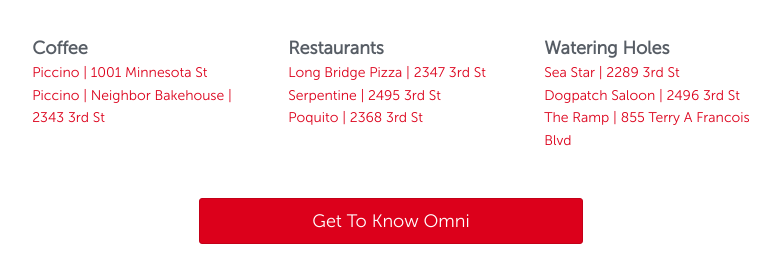
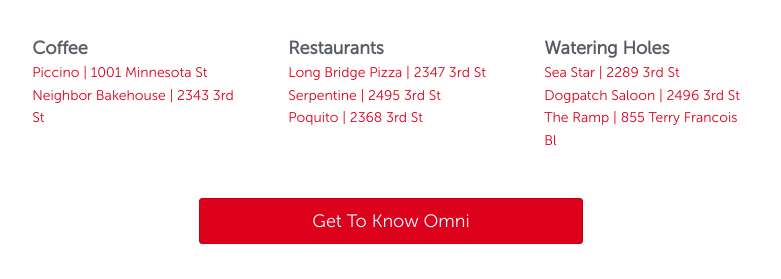
Before and after one commit to craigsmith24/omni-web-local, a Jekyll site: the page built from san-francisco/the-dogpatch.markdown, in a window 1280 px wide and 900 px high, scrolled down 1481 px. Shown: the part 172-451 px from the top of the window, without its empty margins (249-1030 px from the left). Built offline with Jekyll 4.4.1, drawn with Linux system fonts in a browser that asks for light colours.

Commit message:
Update the-dogpatch.markdown

```diff
--- a/san-francisco/the-dogpatch.markdown
+++ b/san-francisco/the-dogpatch.markdown
@@ -14,7 +14,7 @@
 places:
     coffee:
         - '<a href="http://piccino.com/coffee-bar">Piccino | 1001 Minnesota St</a>'
-        - '<a href="http://www.neighborsf.com/">Piccino | Neighbor Bakehouse | 2343 3rd St</a>'
+        - '<a href="http://www.neighborsf.com/">Neighbor Bakehouse | 2343 3rd St</a>'
     restaurants:
         - '<a href="http://longbridgepizza.com/">Long Bridge Pizza | 2347 3rd St</a>'
         - '<a href="http://www.serpentinesf.com/">Serpentine | 2495 3rd St</a>'
@@ -22,7 +22,7 @@
     bars:
         - '<a href="http://www.seastar-sf.com/">Sea Star | 2289 3rd St</a>'
         - '<a href="http://dogpatchsaloon.com/">Dogpatch Saloon | 2496 3rd St</a>'
-        - '<a href="http://www.theramprestaurant.com/">The Ramp | 855 Terry A Francois Blvd</a>'
+        - '<a href="http://www.theramprestaurant.com/">The Ramp | 855 Terry Francois Bl</a>'
 buildings:
     - '<a href="http://www.thegantryapts.com/">The Gantry</a>'
     - '<a href="http://knoxdogpatch.com/">Knox Dogptach</a>'
```
